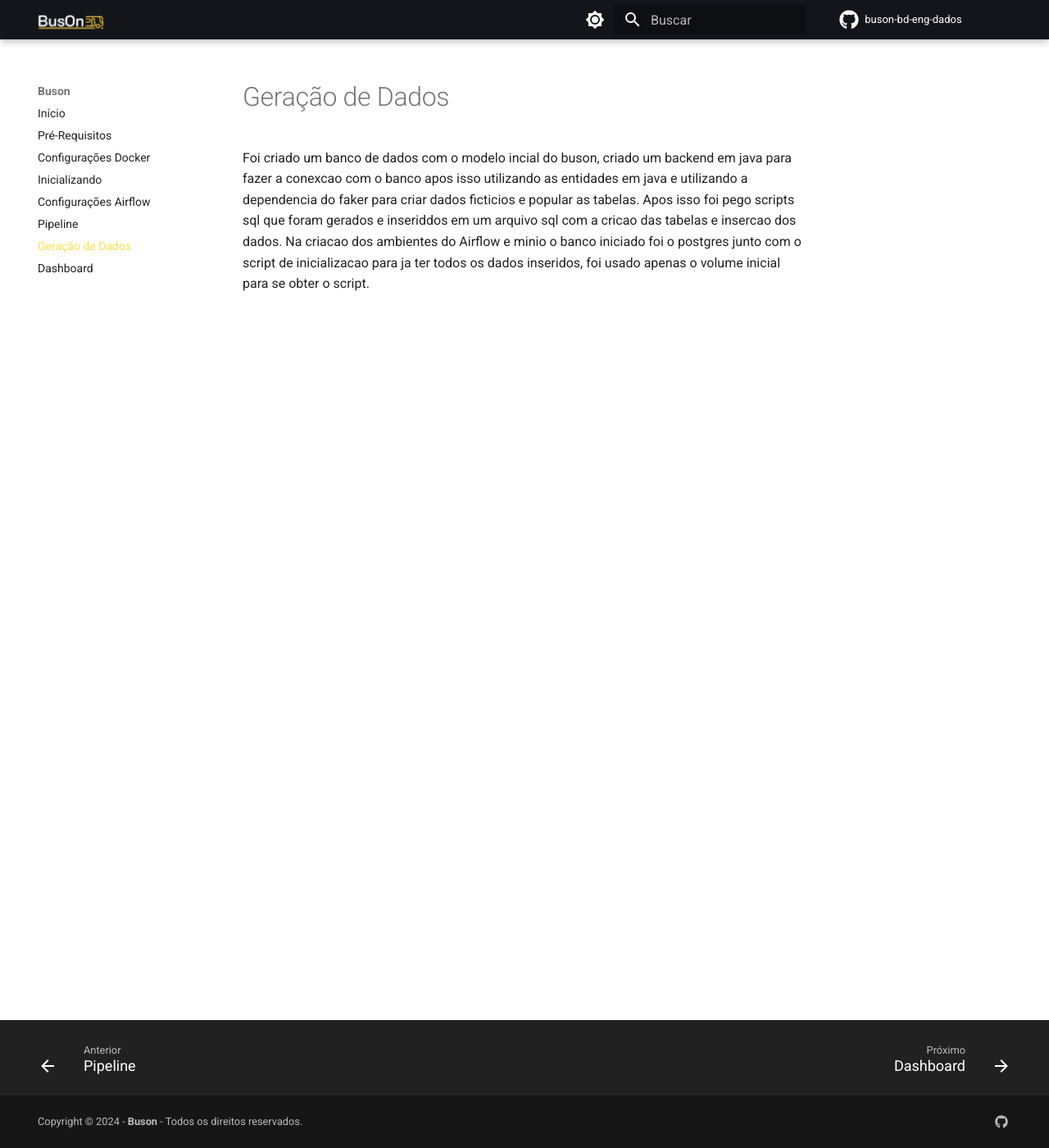
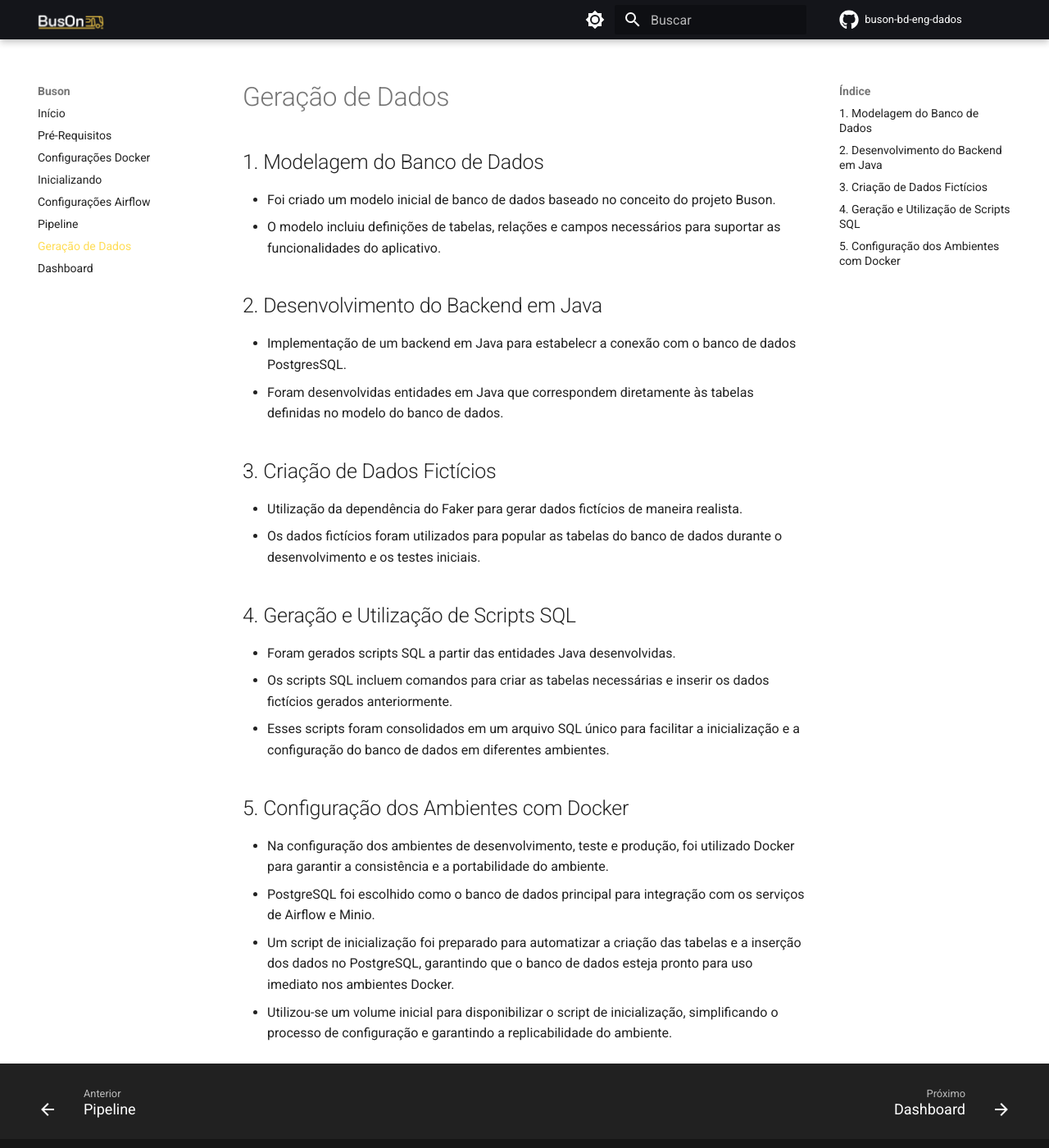
Before and after one commit to thiagoDimon/buson-bd-eng-dados, an MkDocs documentation site: the page built from docs/geracaoDados.md, in a window 1280 px wide and 1400 px high. Shown: the whole window at 82% size. Built offline with MkDocs 1.6.1 and Material for MkDocs 9.7.7, drawn with Linux system fonts in a browser that asks for light colours; comment, search, counter and statistics services are not loaded.

Commit message:
Construção geracaoDados

```diff
--- a/docs/geracaoDados.md
+++ b/docs/geracaoDados.md
@@ -1,5 +1,24 @@
 # Geração de Dados
 
-Foi criado um banco de dados com o modelo incial do buson, criado um backend em java para fazer a conexcao com o banco apos isso utilizando as entidades em java e utilizando a dependencia do faker para criar dados ficticios e popular as tabelas.
-Apos isso foi pego scripts sql que foram gerados e inseriddos em um arquivo sql com a cricao das tabelas e insercao dos dados.
-Na criacao dos ambientes do Airflow e minio o banco iniciado foi o postgres junto com o script de inicializacao para ja ter todos os dados inseridos, foi usado apenas o volume inicial para se obter o script.
+##1. Modelagem do Banco de Dados
+-   Foi criado um modelo inicial de banco de dados baseado no conceito do projeto Buson.
+-   O modelo incluiu definições de tabelas, relações e campos necessários para suportar as funcionalidades do aplicativo.
+
+##2. Desenvolvimento do Backend em Java
+-   Implementação de um backend em Java para estabelecr a conexão com o banco de dados PostgresSQL.
+-   Foram desenvolvidas entidades em Java que correspondem diretamente às tabelas definidas no modelo do banco de dados.
+
+##3. Criação de Dados Fictícios
+-   Utilização da dependência do Faker para gerar dados fictícios de maneira realista.
+-   Os dados fictícios foram utilizados para popular as tabelas do banco de dados durante o desenvolvimento e os testes iniciais.
+
+##4. Geração e Utilização de Scripts SQL
+-   Foram gerados scripts SQL a partir das entidades Java desenvolvidas.
+-   Os scripts SQL incluem comandos para criar as tabelas necessárias e inserir os dados fictícios gerados anteriormente.
+-   Esses scripts foram consolidados em um arquivo SQL único para facilitar a inicialização e a configuração do banco de dados em diferentes ambientes.
+
+##5. Configuração dos Ambientes com Docker
+-   Na configuração dos ambientes de desenvolvimento, teste e produção, foi utilizado Docker para garantir a consistência e a portabilidade do ambiente.
+-   PostgreSQL foi escolhido como o banco de dados principal para integração com os serviços de Airflow e Minio.
+-   Um script de inicialização foi preparado para automatizar a criação das tabelas e a inserção dos dados no PostgreSQL, garantindo que o banco de dados esteja pronto para uso imediato nos ambientes Docker.
+-   Utilizou-se um volume inicial para disponibilizar o script de inicialização, simplificando o processo de configuração e garantindo a replicabilidade do ambiente.
```
Also changed, not shown: docs/inicializando.md (+3 -3 lines).
